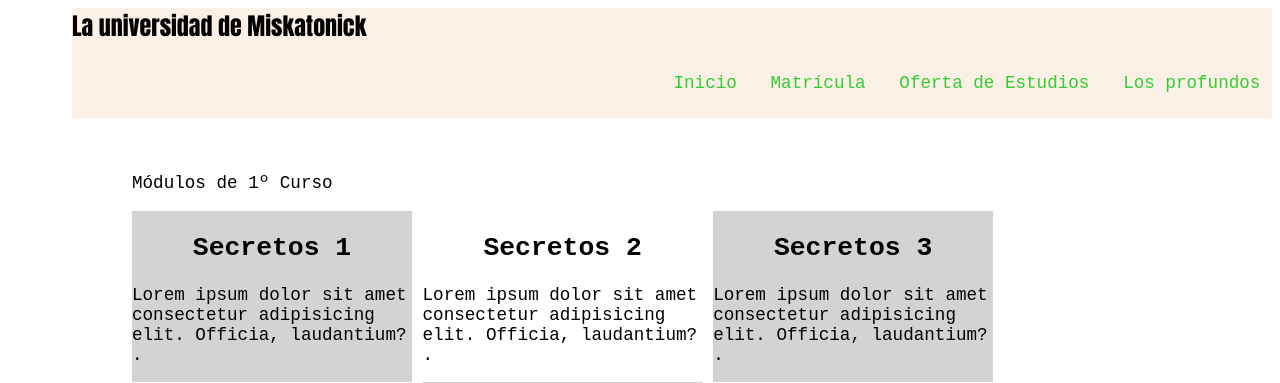
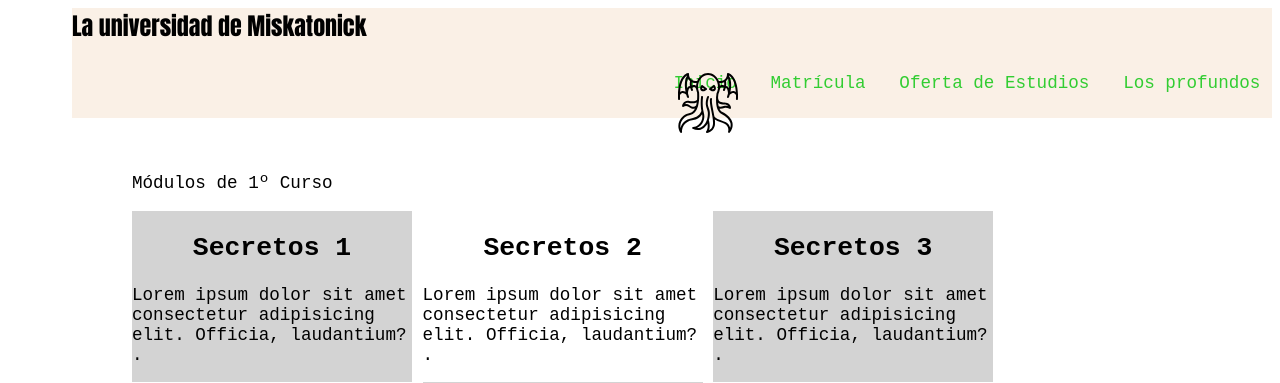
Before and after one commit to KSanz9/DAW-DIW, a PHP site: page /Tarea_05_DisplayPosition_01.html in a window 1280 px wide. Shown: the top 383 px of the page. Run offline with PHP 8.4, Linux system fonts and the light colour scheme.

Commit message:
css con cthulhu

```diff
--- a/UD02/Tarea05/estilo_ejercicio_05.css
+++ b/UD02/Tarea05/estilo_ejercicio_05.css
@@ -12,6 +12,14 @@
         font-size: 110%;
         font-family: 'Courier New', Courier, monospace;
         padding-left: 5%;
+    }
+    .activo:before{
+        background-image:url(cthulhu.svg);
+        width: 65px;
+        height: 60px;
+        background-size: 70px 60px;
+        position: absolute;
+        content: "";
     }
 }
 
@@ -29,6 +37,7 @@
         font-family: 'Courier New', Courier, monospace;
         padding-left: 5%;
     }
+
 }
 
 header {
```
